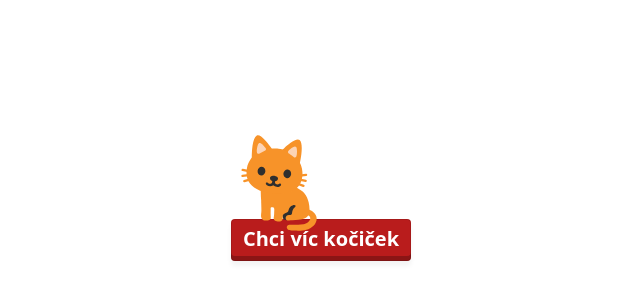
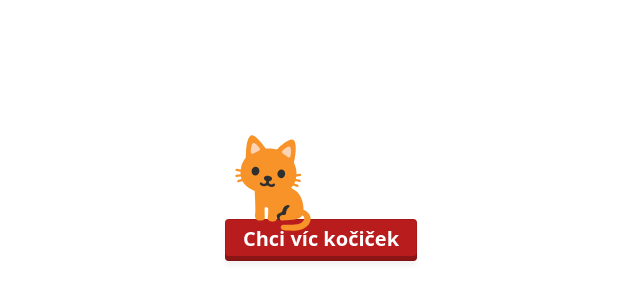
Before and after one commit to JarkaP/koctlacitko, a website built with Vite: page index.html in a window 1280 px wide. Shown: the part 202-502 px from the top of the page, without its empty margins (319-959 px from the left). Built offline with nearby package versions, Linux system fonts and the light colour scheme.

Commit message:
update cat position

```diff
--- a/index.html
+++ b/index.html
@@ -1,20 +1,26 @@
 <!DOCTYPE html>
 <html lang="cs">
+
 <head>
     <meta charset="UTF-8" />
     <link rel="icon" type="image/svg+xml" href="favicon.svg" />
     <meta name="viewport" content="width=device-width, initial-scale=1.0" />
     <title>Kočtlačítko</title>
 </head>
+
 <body class="">
-        <div id="app" class="flex items-center justify-center min-h-screen">
-            <div>
-                <img src="./cat.svg" alt="Kočka" class="relative z-10 h-24 -mb-3">
-                <button type="button" class="outline-none active:shadow-none active:duration-75 active:pb-1.5 bg-red-700 text-white text-xl font-bold px-3 pt-1.5 pb-2 rounded shadow-bottom">
+    <div id="app" class="relative h-screen">
+        <div class="absolute z-10 transform -translate-x-1/2 -translate-y-1/2 top-1/2 left-1/2">
+            <button type="button" id="btn" class="inset-auto z-10 flex flex-col w-full mx-auto outline-none active:duration-75 active:mt-1.5">
+                <img src="./cat.svg" alt="Kočka" class="relative z-10 w-24 h-24 -mb-3">
+                <span
+                    class="active:shadow-none active:pb-1.5 bg-red-700 text-white text-xl font-bold px-3 pt-1.5 pb-2 rounded shadow-bottom w-48">
                     Chci víc kočiček
+                </span>
             </button>
         </div>
     </div>
     <script type="module" src="/main.js"></script>
 </body>
+
 </html>
```
Lines whose indentation alone changed are shown as unchanged.
